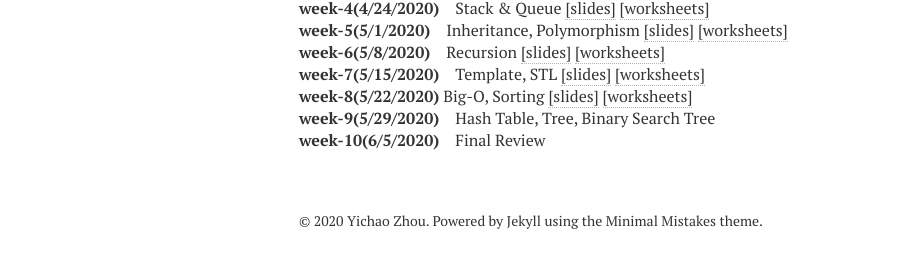
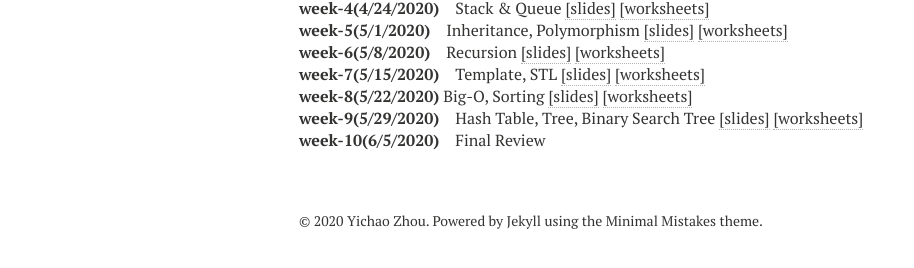
Before and after one commit to yz-joey/yz-joey.github.io, a Jekyll site: the page built from teaching.md, in a window 1280 px wide. Shown: the part 392-660 px from the top of the page, without its empty margins (21-935 px from the left). Built offline with Jekyll 4.4.1, drawn with Linux system fonts in a browser that asks for light colours; nearby versions of some CDN libraries.

Commit message:
teaching

```diff
--- a/teaching.md
+++ b/teaching.md
@@ -39,7 +39,7 @@
 **week-8(5/22/2020)** Big-O, Sorting <a href="{{ site.url }}/files/s-w8.pdf" target="_blank">[slides]</a> <a href="{{ site.url }}/files/s-w8-ws.pdf" target="_blank">[worksheets]</a>
 <br>
 
-**week-9(5/29/2020)** Hash Table, Tree, Binary Search Tree
+**week-9(5/29/2020)** Hash Table, Tree, Binary Search Tree <a href="{{ site.url }}/files/s-w9.pdf" target="_blank">[slides]</a> <a href="{{ site.url }}/files/s-w9-ws.pdf" target="_blank">[worksheets]</a>
 <br>
 
 **week-10(6/5/2020)** Final Review
```
